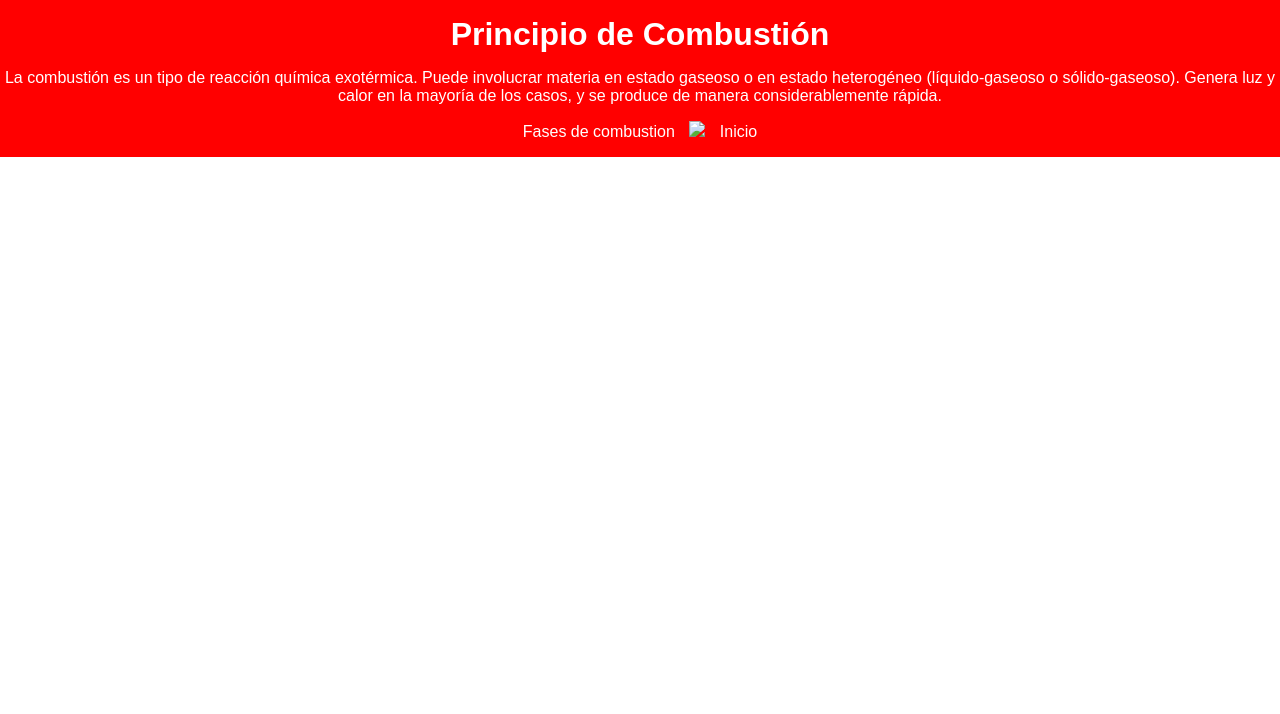
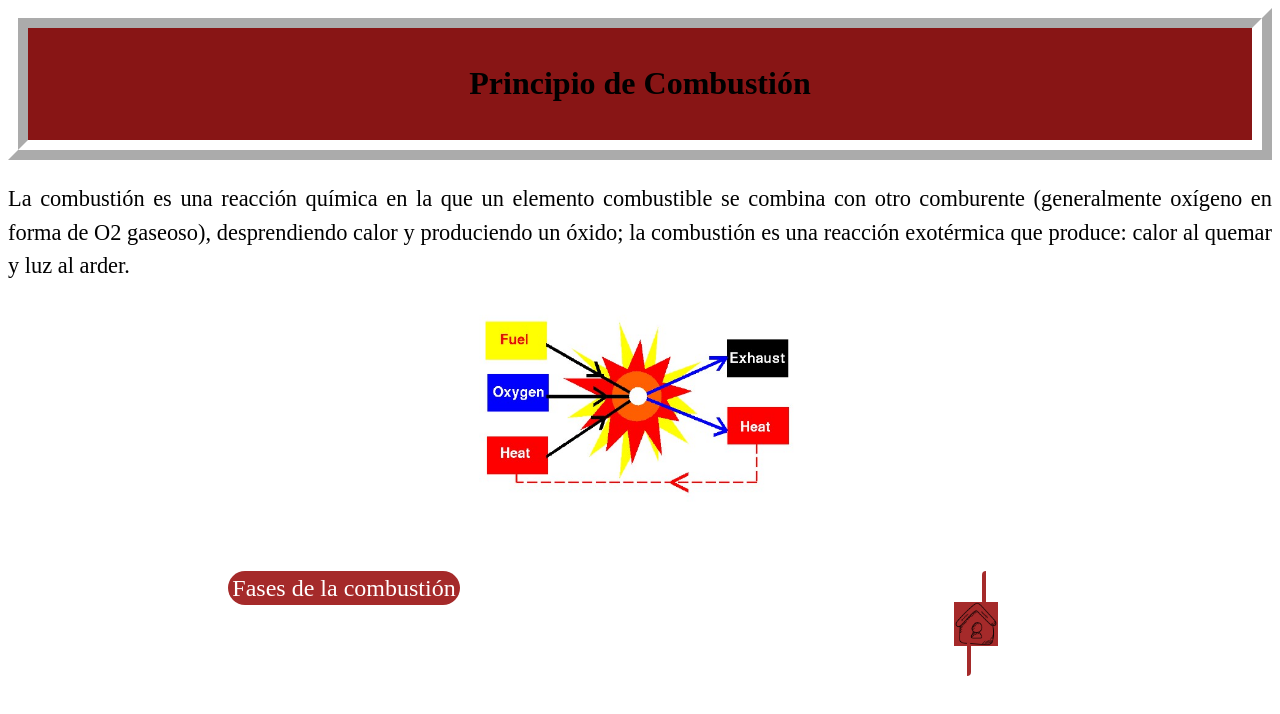
Before and after one commit to DaniiBonilla/PruebaPagina-Web, a plain HTML site: page Combus.html in a window 1280 px wide. Drawn offline with Linux system fonts and the light colour scheme.

Commit message:
Adicion de princio de combustion.html

```diff
--- a/Combus.html
+++ b/Combus.html
@@ -4,22 +4,32 @@
     <meta charset="UTF-8">
     <meta name="viewport" content="width=device-width, initial-scale=1.0">
     <title>Principio de Combustión</title>
-    <link rel="stylesheet" href="styles.css">
+    <link rel="stylesheet" href="StylesIndex.css" type="text/css"> </link>
 </head>
 <body>
-    <div id="main-container">
-        <header>
-            <h1>Principio de Combustión</h1>
-            <p>La combustión es un tipo de reacción química exotérmica. Puede involucrar materia en estado gaseoso o en estado heterogéneo (líquido-gaseoso o sólido-gaseoso). Genera luz y calor en la mayoría de los casos, y se produce de manera considerablemente rápida.</p>
-            <nav>
-                <ul>
-                    <li><a href="FasesCombus.html">Fases de combustion</a></li>
-                    <img src="Imagenes/c" />
-                    <li><a href="index.html">Inicio</a></li>
-                </ul>
-            </nav>
-        </header>
+    <div id="TituloPrincipal">
+        <h1>Principio de Combustión</h1>
+</div>
+<div id="ContenidoPrincipal">
+    <p> La combustión es una reacción química en la que un elemento combustible se combina con otro comburente (generalmente oxígeno en forma de O2 gaseoso),
+        desprendiendo calor y produciendo un óxido; la combustión es una reacción exotérmica que produce: calor al quemar y luz al arder.</p>
 
+
+    <img src="Imagenes/combst1-2.jpg" />
+    <div id="Links">
+        <div id="Link1">
+        <ul>
+            <a href="FasesCombus.html">Fases de la combustión</a>
+        </ul>
+        </div>
+
+        <div id="Link2">
+        <ul>
+            <a href="index.html"><img src="Imagenes/home-security_2185959.png" /></a>
+        </ul>
     </div>
+</div>
+</div>
+
 </body>
 </html>
--- a/StylesIndex.css
+++ b/StylesIndex.css
@@ -18,7 +18,11 @@
     background-color: rgba(255, 255, 255, 0.952);
     padding: 0rem;
   }
-
+  #ContenidoPrincipal p{
+    font-size: 1.4rem;
+    text-align: justify;
+    line-height: 1.5;
+    }
   #ContenidoPrincipal img {
   display: block;
   width: 30%;
@@ -44,6 +48,11 @@
     color:  brown;
     background-color: rgb(255, 255, 255);
   }
+  #Links img{
+    color:  rgb(255, 255, 255);
+    background-color: brown;
+    width: 8%;
+  }
 
 #Link1 {
     width: 800px;
```
Also changed, not shown: index.html (+0 -2 lines), Imagenes/combst1-2.jpg (added), Imagenes/home-security_2185959.png (added).
